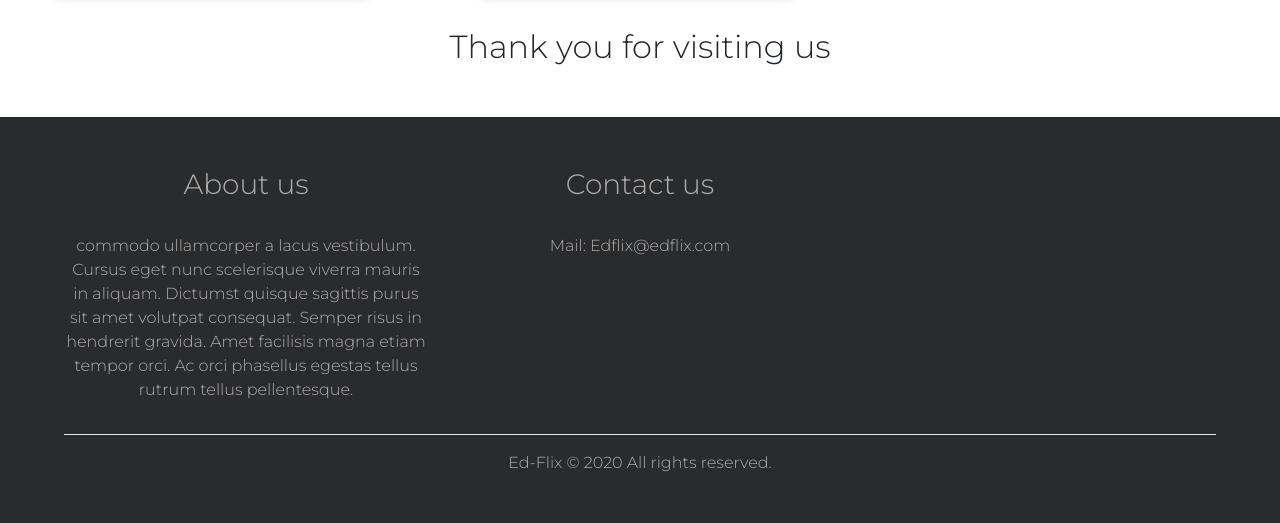
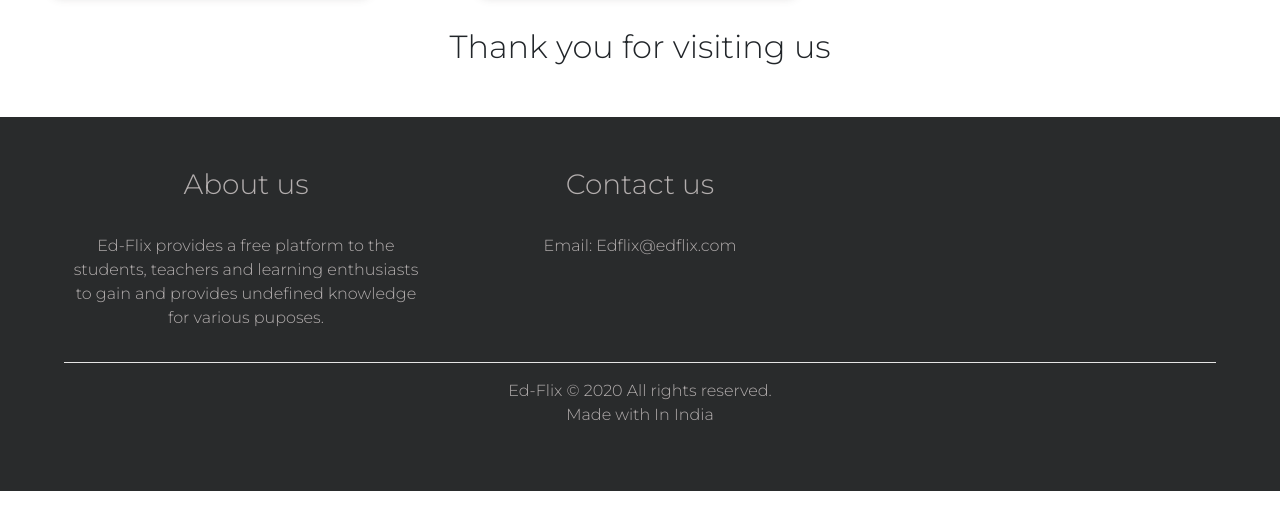
Before and after one commit to EdFlix5/Ed-Flix, a Django app: page / in a window 1280 px wide. Shown: the part 2773-3296 px from the top of the page. After the commit the page ends 3264 px from the top, so only its background shows below. Run offline with Django 3.2, Linux system fonts and the light colour scheme; some libraries are stand-ins or nearby versions.

Commit message:
Update index.html

```diff
--- a/templates/index.html
+++ b/templates/index.html
@@ -268,18 +268,19 @@
   <footer>
         <div class="row">
             <div class="col-sm-12 col-lg-4 col-md-2"><p class="h3">About us</p><br>
-            <p>commodo ullamcorper a lacus vestibulum. Cursus eget nunc scelerisque viverra mauris in aliquam.
-    Dictumst quisque sagittis purus sit amet volutpat consequat. Semper risus in hendrerit gravida.
-     Amet facilisis magna etiam tempor orci. Ac orci phasellus egestas tellus rutrum tellus pellentesque.</p>
+            <p>
+            Ed-Flix provides a free platform to the students, teachers and learning enthusiasts to gain and provides undefined knowledge for various puposes.
+            </p>
             </div>
             <div class="col-sm-12 col-lg-4 col-md-2"><p class="h3">Contact us</p><br>
-    <p>Mail: Edflix@edflix.com</p></div>
+    <p>Email: Edflix@edflix.com</p></div>
             <div class="col-sm-12 col-lg-4 col-md-2"></div>
         </div>
         <hr style="background:white;">
         <div class="row">
             <div class="col-12">
             Ed-Flix &copy; 2020 All rights reserved.
+            <p>Made with <i class="fa fa-heart" style="color:red"></i> In India</p>
             </div>
         </div>
          <br>
```
